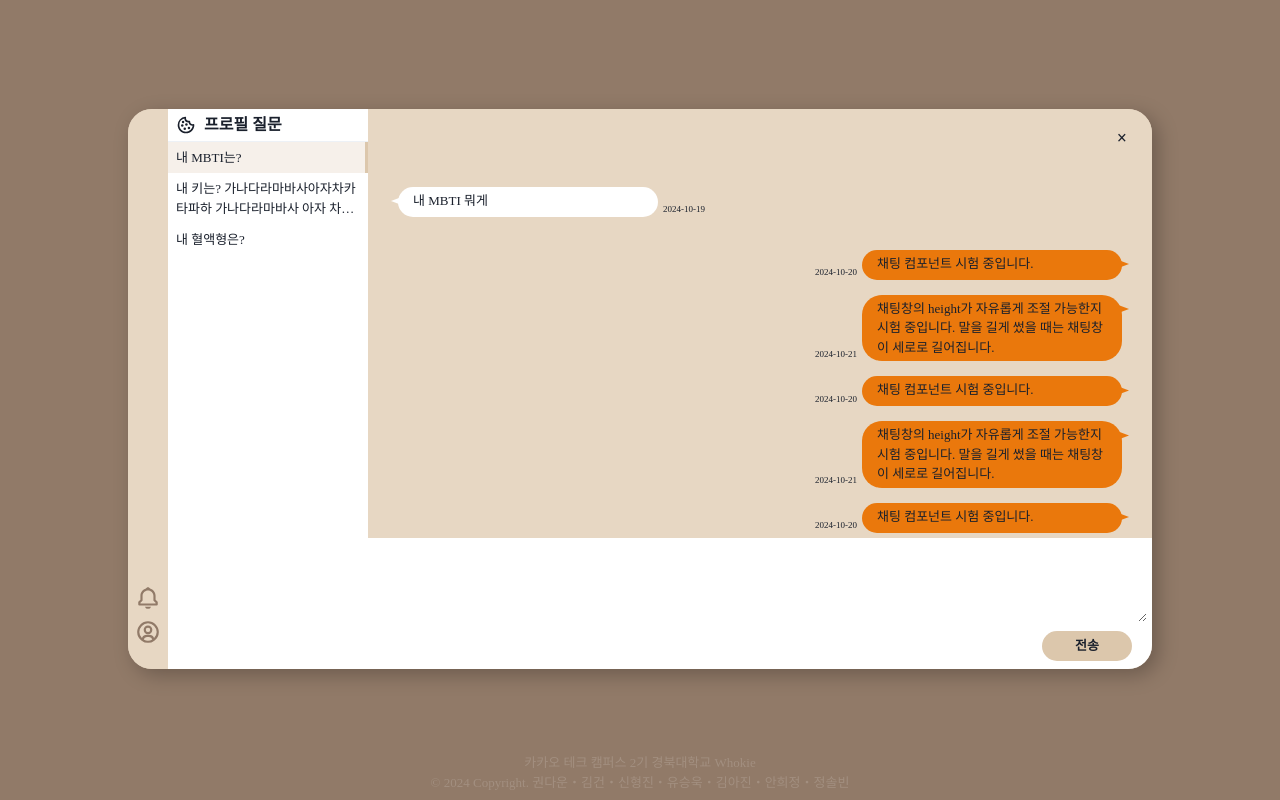
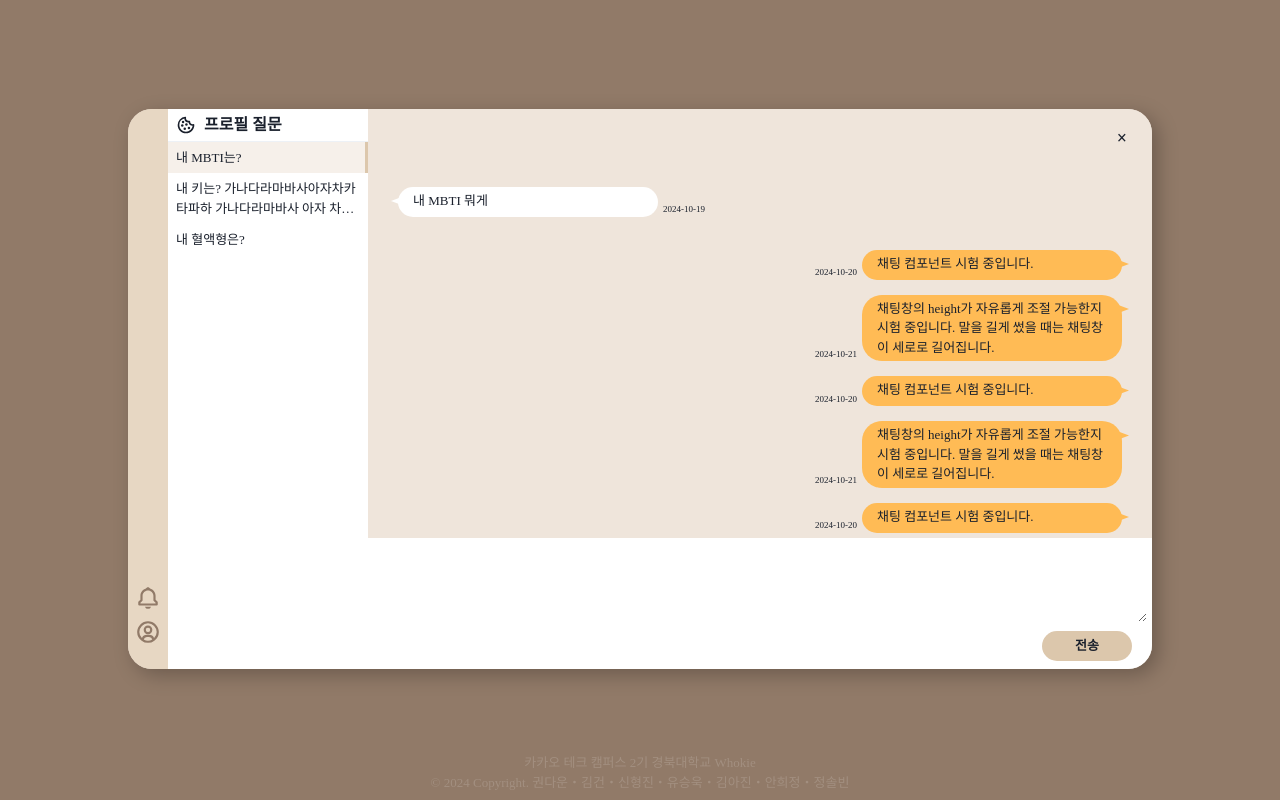
Before and after one commit to kakao-tech-campus-2nd-step3/Team6_FE, a React (Vite) app: page /profile-question in a window 1280 px wide. Built offline with nearby package versions, Linux system fonts and the light colour scheme; a web font is replaced by a local one.

Commit message:
Design: 색상 변경

```diff
--- a/src/components/common/ChatBox/index.tsx
+++ b/src/components/common/ChatBox/index.tsx
@@ -17,7 +17,7 @@ export const ChatBox = ({
       <Flex
         height="15px"
         width="20px"
-        bg={isRight ? 'orange.600' : 'white'}
+        bg={isRight ? 'orange.300' : 'white'}
         clipPath={
           isRight
             ? 'polygon(0 0, 0 100%, 100% 50%)'
@@ -32,7 +32,7 @@ export const ChatBox = ({
       <Flex
         minHeight="30px"
         width="260px"
-        bg={isRight ? 'orange.600' : 'white'}
+        bg={isRight ? 'orange.300' : 'white'}
         borderRadius="20px"
         margin={isRight ? '0 30px 0 5px' : '0 5px 0 30px'}
         padding="4px 15px"
--- a/src/components/features/Layout/ProfileQuestionLayout/index.tsx
+++ b/src/components/features/Layout/ProfileQuestionLayout/index.tsx
@@ -3,5 +3,5 @@ import { PageLayout } from '@/components/common/PageLayout/index'
 import { QuestionSection } from './QuestionSection'
 
 export const ProfileQuestionLayout = () => {
-  return <PageLayout LeftSection={<QuestionSection />} pageColor="brown.300" />
+  return <PageLayout LeftSection={<QuestionSection />} pageColor="brown.200" />
 }
--- a/src/pages/ProfileQuestionPage/index.tsx
+++ b/src/pages/ProfileQuestionPage/index.tsx
@@ -18,7 +18,7 @@ export default function ProfileQuestionPage() {
       justifyContent="space-between"
     >
       <Box
-        bg="brown.300"
+        bg="brown.200"
         zIndex="1000"
         width="784px"
         borderTopRightRadius="20px"
```
